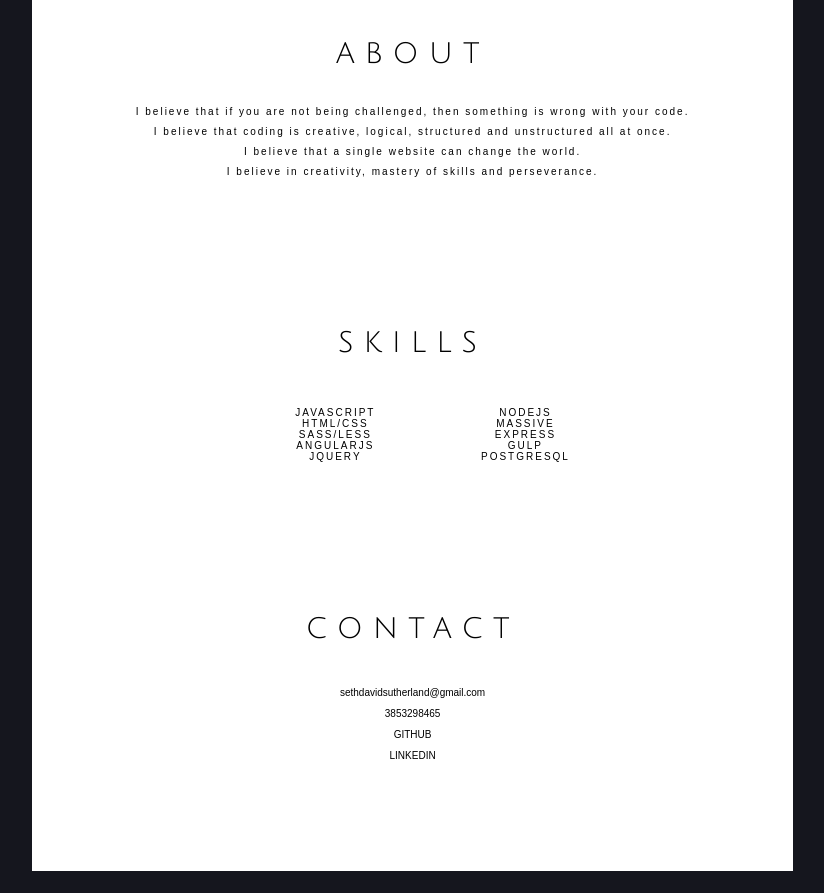
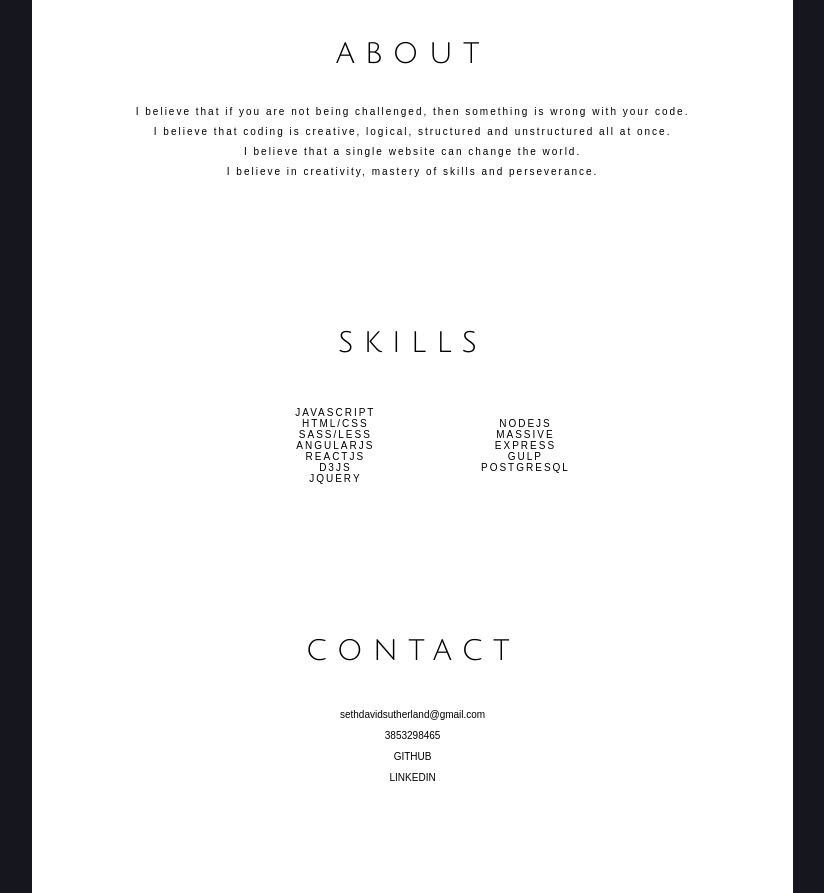
Before and after one commit to SethDS/Portfolio-Two, a website: page public/index.html at #!/about in a window 1280 px wide. Shown: the part 762-1655 px from the top of the page, without its empty margins (226-1050 px from the left). Before the commit the page ends 1633 px from the top, so only its background shows below. Drawn offline with nearby package versions, Linux system fonts and the light colour scheme; some packages are replaced by stand-ins of ours; a web font is replaced by a local one.

Commit message:
Some adjustments to the skills sections.

```diff
--- a/public/about.html
+++ b/public/about.html
@@ -33,6 +33,8 @@
                         <li>html/css</li>
                         <li>sass/less</li>
                         <li>angularjs</li>
+                        <li>reactjs</li>
+                        <li>d3js</li>
                         <li>jquery</li>
                     </ul>
                 </div>
```
